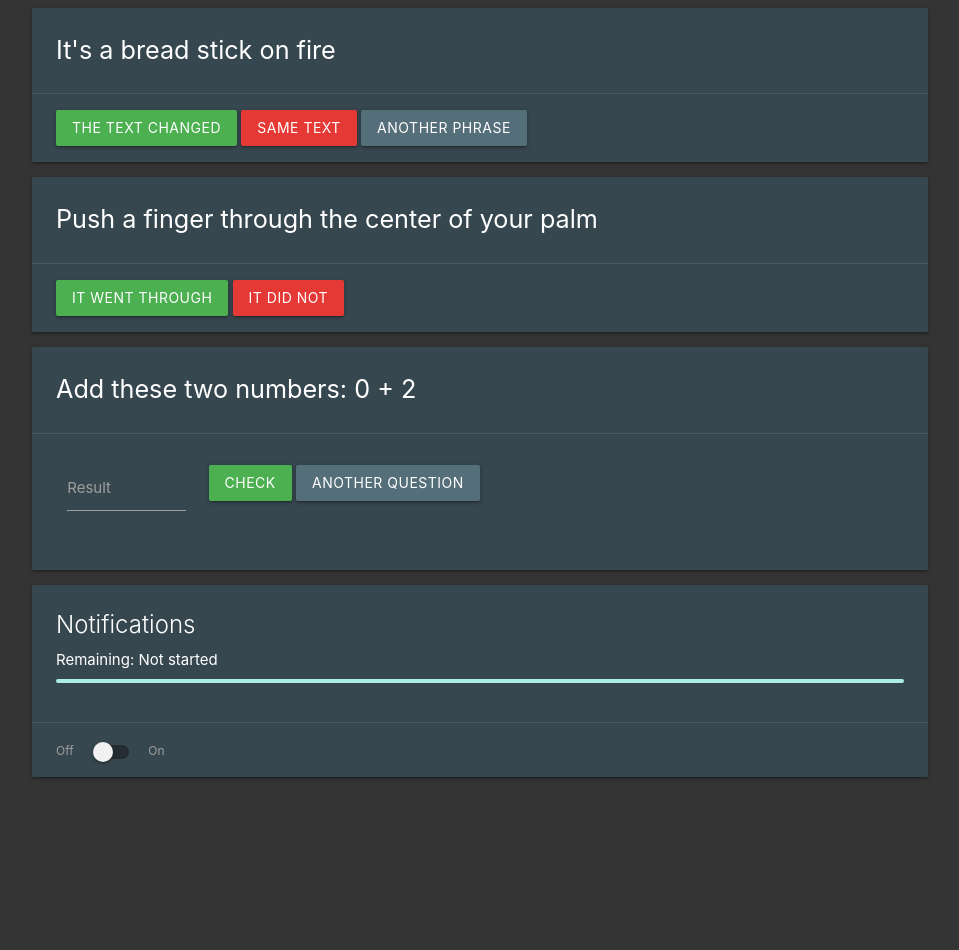
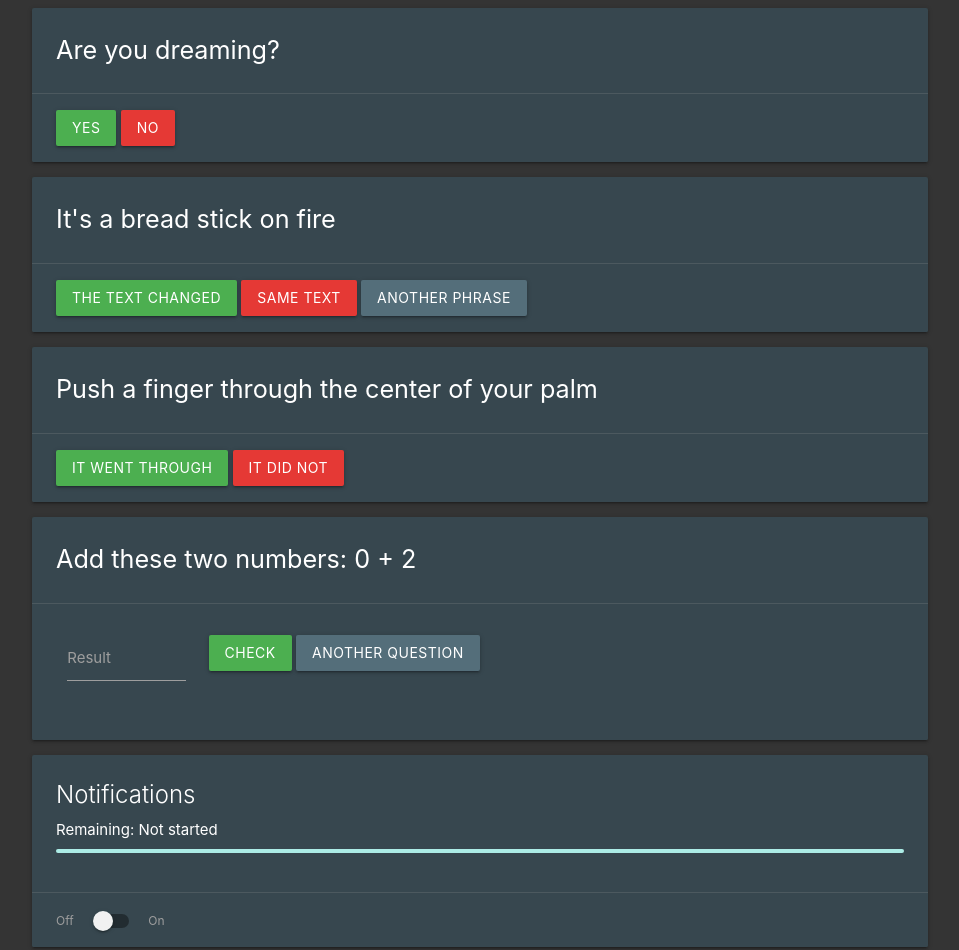
Before and after one commit to Techno-coder/Lucidity, a plain HTML site: page index.html in a window 1280 px wide. Shown: the whole page, without its empty margins (160-1119 px from the left). Before the commit the page ends 800 px from the top, so only its background shows below. Drawn offline with nearby package versions, Linux system fonts and the light colour scheme.

Commit message:
Add "Are you dreaming?" card

```diff
--- a/index.html
+++ b/index.html
@@ -8,6 +8,14 @@
 </head>
 <body>
 <div class="container">
+	<div class="card blue-grey darken-3">
+		<div class="card-content white-text flow-text">Are you dreaming?</div>
+		<div class="card-action">
+			<button class="waves-effect waves-light btn green" onclick="success()">Yes</button>
+			<button class="waves-effect waves-light btn red darken-1" onclick="failure()">No</button>
+		</div>
+	</div>
+
 	<div class="card blue-grey darken-3">
 		<div class="card-content white-text flow-text" id="phrase">Those trees look like a triple deluxe pizza</div>
 		<div class="card-action">
```
